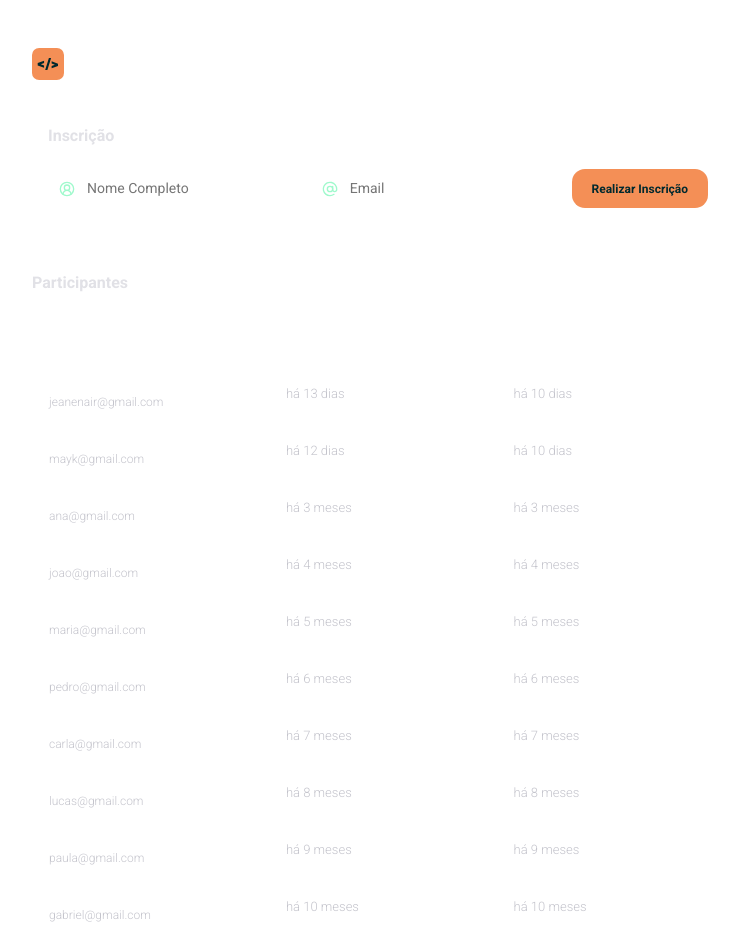
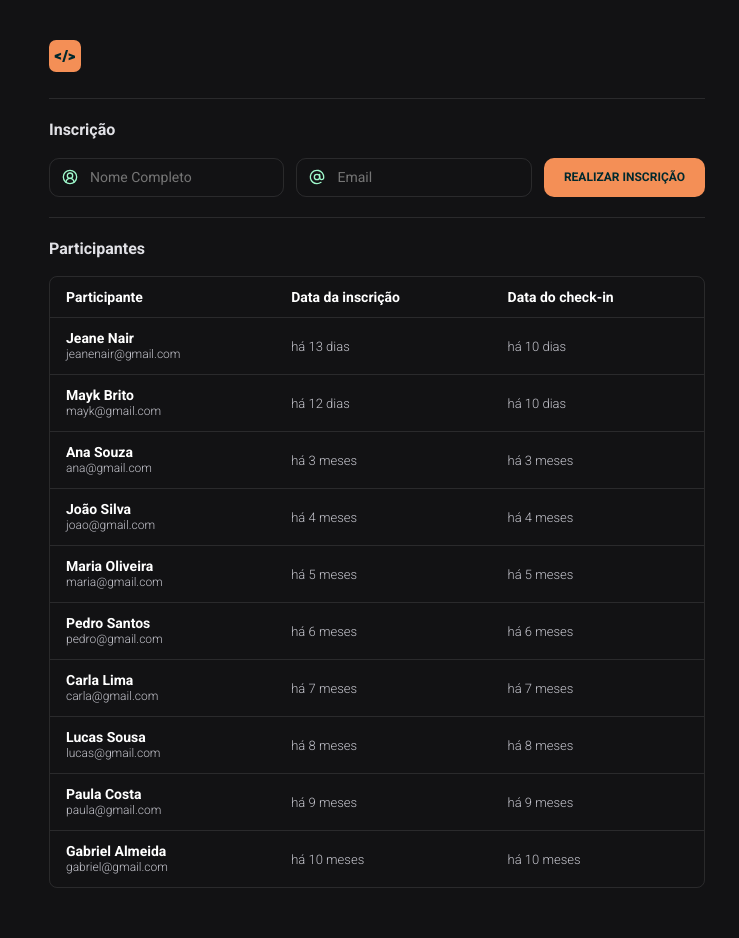
Before and after one commit to jeanenair/nlw-unite, a plain HTML site: page index.html in a window 1280 px wide. Shown: the whole page, without its empty margins (263-1002 px from the left). Drawn offline with nearby package versions, Linux system fonts and the light colour scheme.

Commit message:
muda rotas css e html

```diff
--- a/index.css
+++ b/index.css
@@ -1,20 +1,28 @@
+
+* {
+  margin: 0;
+  padding: 0;
+  box-sizing: border-box;
+}
 
 :root {
   --border: 1px solid #ffffff1a;
 }
 
-  body, table, input, button {
-    font:300 16px/140% 'Roboto', sans-serif;
+body,
+table,
+input,
+button {
+  font: 300 16px/140% 'Roboto', sans-serif;
 }
 
-  body{
-    font: 16px 'Roboto', sans-serif;
-    background-color: 121214;
-    color:#ffffff;
+body {
+  background-color: #121214;
+  color: #ffffff;
 }
 
 .container {
-    max-width: 690px;
+  max-width: 720px;
   margin: 0 auto;
   padding: 20px 32px;
 }
@@ -23,7 +31,7 @@
   padding: 20px 0;
 }
 
-  form{
+form {
   border: var(--border);
   border-inline: none;
   padding: 20px 0;
@@ -33,32 +41,34 @@
   border: none;
 }
 
-  fieldset > div {
+fieldset>div {
   display: flex;
   gap: 12px;
 }
 
 .input-wrapper {
   flex: 1;
+
   display: flex;
   align-items: center;
   gap: 12px;
 
   border: var(--border);
-    border-radius: 13px;
+  border-radius: 10px;
 
   padding: 8px 12px;
 
   font: 400 14px/150% 'Roboto', sans-serif;
-    color: #c4c4cc;
+  color: #C4C4CC;
 }
 
 input {
   all: unset;
 }
 
-  fieldset legend, section h2 {
-    font:700 16px/140% 'Roboto', sans-serif;
+fieldset legend,
+section h2 {
+  font: 700 16px/140% 'Roboto', sans-serif;
   color: #E1E1E6;
   padding-bottom: 16px;
 }
@@ -66,14 +76,13 @@
 fieldset button {
   width: fit-content;
   border: 0;
-    background:#F48F56;
-    border-radius: 13px;
+  background: #F48F56;
+  border-radius: 10px;
   padding: 7px 20px;
 
-    font: 700 12px/24px 'Roboto',  sans-serif;
+  font: 700 12px/24px 'Roboto', sans-serif;
   color: #00292E;
 }
-
 
 fieldset button:hover {
   background: #f37c37;
@@ -109,22 +118,23 @@
   color: #c4c4cc;
 }
 
-  tbody td strong{
-    color:white;
+tbody td strong {
+  color: white;
   font-size: 14px;
   line-height: 16px;
   font-weight: 600;
 }
-  tbody td small{
+
+tbody td small {
   font-size: 12px;
   line-height: 16px;
 }
 
 tbody td button {
-    all:unset;
+  all: unset;
   color: #9FF9CC;
 }
 
-  tbody td button :hover{
+tbody td button:hover {
   text-decoration: underline;
 }
--- a/index.html
+++ b/index.html
@@ -3,9 +3,11 @@
 
 <head>
   <link rel="preconnect" href="https://fonts.googleapis.com">
-    <link rel="preconnect" href="https://fonts.gstatic.com" crossorigin="">
-    <link href="https://fonts.googleapis.com/css2?family=Roboto:ital,wght@0,100;0,300;0,400;0,500;0,700;0,900;1,100;1,300;1,400;1,500;1,700;1,900&amp;display=swap" rel="stylesheet">
-    <script src="https://cdn.jsdelivr.net/npm/dayjs@1/dayjs.min.js"></script>
+  <link rel="preconnect" href="https://fonts.gstatic.com" crossorigin>
+  <link
+    href="https://fonts.googleapis.com/css2?family=Roboto:ital,wght@0,100;0,300;0,400;0,500;0,700;0,900;1,100;1,300;1,400;1,500;1,700;1,900&display=swap"
+    rel="stylesheet">
+
   <script src="https://cdn.jsdelivr.net/npm/dayjs@1/dayjs.min.js"></script>
   <script src="https://cdn.jsdelivr.net/npm/dayjs@1/plugin/relativeTime.js"></script>
   <script>
@@ -16,8 +18,8 @@
     dayjs.locale('pt-br')
   </script>
 
-    <script type="text/javascript" src="index.js" defer=""></script>
-    <link rel="stylesheet" href="index.css">
+  <script type="text/javascript" src="./index.js" defer=""></script>
+  <link rel="stylesheet" href="./index.css">
 </head>
 
 <body>
@@ -26,10 +28,15 @@
 
     <header>
       <svg width="32" height="32" viewBox="0 0 32 32" fill="none" xmlns="http://www.w3.org/2000/svg">
-          <rect width="32" height="32" rx="7.11111" fill="#F48F56"></rect>
-          <path fill-rule="evenodd" clip-rule="evenodd" d="M12.0682 15.0583V12.7586L5.71097 15.12H5.69678V17.482H5.71097L12.0682 19.8462V17.5415L8.80823 16.2975L12.0682 15.0583Z" fill="#00292E"></path>
-          <path fill-rule="evenodd" clip-rule="evenodd" d="M19.6328 18.0617L22.89 16.8248L19.6328 15.5878V13.2881L25.9829 15.6522H25.9998V18.0164H25.9829L19.6328 20.3686V18.0617ZM16.9057 10.0309L13.1708 22.0165H15.387L19.1219 10.0309H16.9057Z" fill="#00292E"></path>
+        <rect width="32" height="32" rx="7.11111" fill="#F48F56" />
+        <path fill-rule="evenodd" clip-rule="evenodd"
+          d="M12.0682 15.0583V12.7586L5.71097 15.12H5.69678V17.482H5.71097L12.0682 19.8462V17.5415L8.80823 16.2975L12.0682 15.0583Z"
+          fill="#00292E" />
+        <path fill-rule="evenodd" clip-rule="evenodd"
+          d="M19.6328 18.0617L22.89 16.8248L19.6328 15.5878V13.2881L25.9829 15.6522H25.9998V18.0164H25.9829L19.6328 20.3686V18.0617ZM16.9057 10.0309L13.1708 22.0165H15.387L19.1219 10.0309H16.9057Z"
+          fill="#00292E" />
       </svg>
+
     </header>
 
     <form onsubmit="adicionarParticipante(event)">
@@ -39,46 +46,52 @@
 
           <div class="input-wrapper">
             <svg width="16" height="16" viewBox="0 0 16 16" fill="none" xmlns="http://www.w3.org/2000/svg">
-                <g clip-path="url(#clip0_4003_2796)">
-                  <path d="M12 13.3333C12 12.2724 11.5786 11.255 10.8284 10.5048C10.0783 9.75468 9.06087 9.33325 8 9.33325C6.93913 9.33325 5.92172 9.75468 5.17157 10.5048C4.42143 11.255 4 12.2724 4 13.3333" stroke="#9FF9CC" stroke-width="1.33333" stroke-linecap="round" stroke-linejoin="round"></path>
-                  <path d="M8.00004 9.33333C9.4728 9.33333 10.6667 8.13943 10.6667 6.66667C10.6667 5.19391 9.4728 4 8.00004 4C6.52728 4 5.33337 5.19391 5.33337 6.66667C5.33337 8.13943 6.52728 9.33333 8.00004 9.33333Z" stroke="#9FF9CC" stroke-width="1.33333" stroke-linecap="round" stroke-linejoin="round"></path>
-                  <path d="M8.00004 14.6666C11.6819 14.6666 14.6667 11.6818 14.6667 7.99992C14.6667 4.31802 11.6819 1.33325 8.00004 1.33325C4.31814 1.33325 1.33337 4.31802 1.33337 7.99992C1.33337 11.6818 4.31814 14.6666 8.00004 14.6666Z" stroke="#9FF9CC" stroke-width="1.33333" stroke-linecap="round" stroke-linejoin="round"></path>
+              <g clip-path="url(#clip0_24_685)">
+                <path
+                  d="M12 13.3333C12 12.2724 11.5786 11.255 10.8284 10.5049C10.0783 9.75474 9.06087 9.33331 8 9.33331C6.93913 9.33331 5.92172 9.75474 5.17157 10.5049C4.42143 11.255 4 12.2724 4 13.3333"
+                  stroke="#9FF9CC" stroke-width="1.33333" stroke-linecap="round" stroke-linejoin="round" />
+                <path
+                  d="M8.00001 9.33333C9.47277 9.33333 10.6667 8.13943 10.6667 6.66667C10.6667 5.19391 9.47277 4 8.00001 4C6.52725 4 5.33334 5.19391 5.33334 6.66667C5.33334 8.13943 6.52725 9.33333 8.00001 9.33333Z"
+                  stroke="#9FF9CC" stroke-width="1.33333" stroke-linecap="round" stroke-linejoin="round" />
+                <path
+                  d="M8.00001 14.6666C11.6819 14.6666 14.6667 11.6819 14.6667 7.99998C14.6667 4.31808 11.6819 1.33331 8.00001 1.33331C4.31811 1.33331 1.33334 4.31808 1.33334 7.99998C1.33334 11.6819 4.31811 14.6666 8.00001 14.6666Z"
+                  stroke="#9FF9CC" stroke-width="1.33333" stroke-linecap="round" stroke-linejoin="round" />
               </g>
               <defs>
-                  <clipPath id="clip0_4003_2796">
-                    <rect width="16" height="16" fill="white"></rect>
+                <clipPath id="clip0_24_685">
+                  <rect width="16" height="16" fill="white" />
                 </clipPath>
               </defs>
             </svg>
 
-              <input type="text" placeholder="Nome Completo" name="nome" required="">
+            <input type="text" placeholder="Nome Completo" name="nome" required>
           </div>
 
           <div class="input-wrapper">
             <svg width="16" height="16" viewBox="0 0 16 16" fill="none" xmlns="http://www.w3.org/2000/svg">
-                <g clip-path="url(#clip0_4003_2802)">
-                  <path d="M8.00004 10.6666C9.4728 10.6666 10.6667 9.47268 10.6667 7.99992C10.6667 6.52716 9.4728 5.33325 8.00004 5.33325C6.52728 5.33325 5.33337 6.52716 5.33337 7.99992C5.33337 9.47268 6.52728 10.6666 8.00004 10.6666Z" stroke="#9FF9CC" stroke-width="1.33333" stroke-linecap="round" stroke-linejoin="round"></path>
-                  <path d="M10.6667 5.33326V8.66659C10.6667 9.19702 10.8774 9.70573 11.2525 10.0808C11.6276 10.4559 12.1363 10.6666 12.6667 10.6666C13.1971 10.6666 13.7059 10.4559 14.0809 10.0808C14.456 9.70573 14.6667 9.19702 14.6667 8.66659V7.99992C14.6667 6.49813 14.1596 5.04032 13.2277 3.8627C12.2957 2.68508 10.9934 1.85664 9.53173 1.5116C8.07011 1.16656 6.5348 1.32513 5.17456 1.96163C3.81431 2.59812 2.70882 3.67525 2.0372 5.0185C1.36558 6.36175 1.16717 7.89242 1.47412 9.36251C1.78107 10.8326 2.57539 12.156 3.7284 13.1183C4.88141 14.0805 6.32554 14.6253 7.82683 14.6643C9.32812 14.7034 10.7986 14.2343 12 13.3333" stroke="#9FF9CC" stroke-width="1.33333" stroke-linecap="round" stroke-linejoin="round"></path>
+              <g clip-path="url(#clip0_24_691)">
+                <path
+                  d="M7.99999 10.6666C9.47275 10.6666 10.6667 9.47274 10.6667 7.99998C10.6667 6.52722 9.47275 5.33331 7.99999 5.33331C6.52724 5.33331 5.33333 6.52722 5.33333 7.99998C5.33333 9.47274 6.52724 10.6666 7.99999 10.6666Z"
+                  stroke="#9FF9CC" stroke-width="1.33333" stroke-linecap="round" stroke-linejoin="round" />
+                <path
+                  d="M10.6667 5.33332V8.66665C10.6667 9.19708 10.8774 9.70579 11.2524 10.0809C11.6275 10.4559 12.1362 10.6667 12.6667 10.6667C13.1971 10.6667 13.7058 10.4559 14.0809 10.0809C14.4559 9.70579 14.6667 9.19708 14.6667 8.66665V7.99998C14.6667 6.49819 14.1596 5.04038 13.2276 3.86276C12.2956 2.68514 10.9933 1.8567 9.53168 1.51166C8.07006 1.16662 6.53475 1.32519 5.17451 1.96169C3.81426 2.59818 2.70877 3.67531 2.03715 5.01856C1.36552 6.36181 1.16711 7.89248 1.47406 9.36257C1.78101 10.8327 2.57534 12.1561 3.72835 13.1183C4.88135 14.0806 6.32549 14.6254 7.82678 14.6644C9.32807 14.7034 10.7986 14.2344 12 13.3333"
+                  stroke="#9FF9CC" stroke-width="1.33333" stroke-linecap="round" stroke-linejoin="round" />
               </g>
               <defs>
-                  <clipPath id="clip0_4003_2802">
-                    <rect width="16" height="16" fill="white"></rect>
+                <clipPath id="clip0_24_691">
+                  <rect width="16" height="16" fill="white" />
                 </clipPath>
               </defs>
             </svg>
-
-              <input type="email" placeholder="Email" name="Email" required="">
+            <input type="email" placeholder="Email" name="email" required>
           </div>
 
-
           <button>
-              Realizar Inscrição
+            REALIZAR INSCRIÇÃO
           </button>
-
         </div>
       </fieldset>
     </form>
-
 
     <section class="lista-participantes">
       <h2>Participantes</h2>
@@ -86,35 +99,22 @@
       <div>
         <table width="100%">
           <thead style="text-align: left">
-
-
             <tr>
               <th>Participante</th>
               <th>Data da inscrição</th>
               <th>Data do check-in</th>
             </tr>
           </thead>
+
           <tbody>
-              <tr>
-                <td>
-                  <strong>
-            Diego Fernandes
-          </strong>
-                  <br>
-                  <small>diego@gmail.com</small>
-                </td>
-                <td>Há 3 dias</td>
-                <td>Há 3 minutos</td>
-              </tr>
+
           </tbody>
         </table>
       </div>
-
     </section>
+    <script src="./index.js"></script>
 
   </div>
-
-
 </body>
 
 </html>
```
Lines whose indentation alone changed are shown as unchanged.
